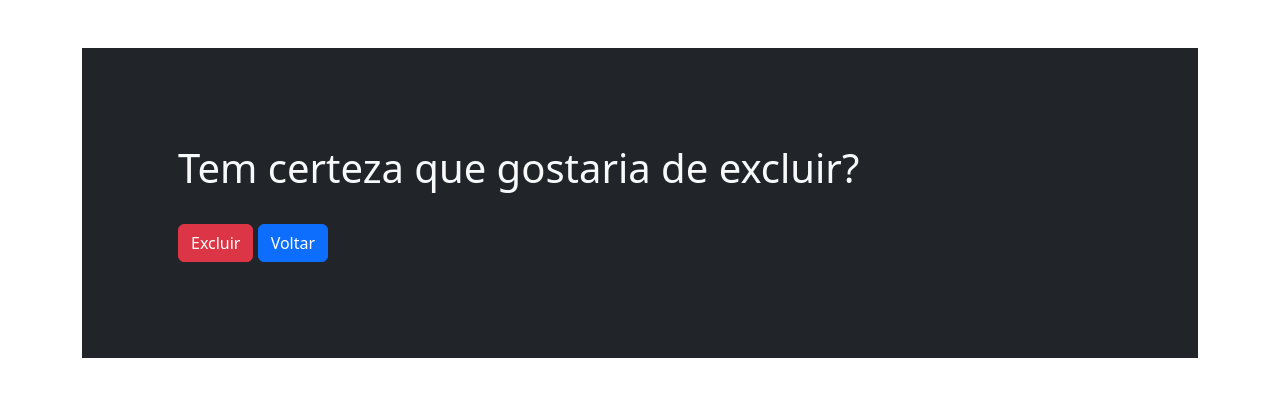
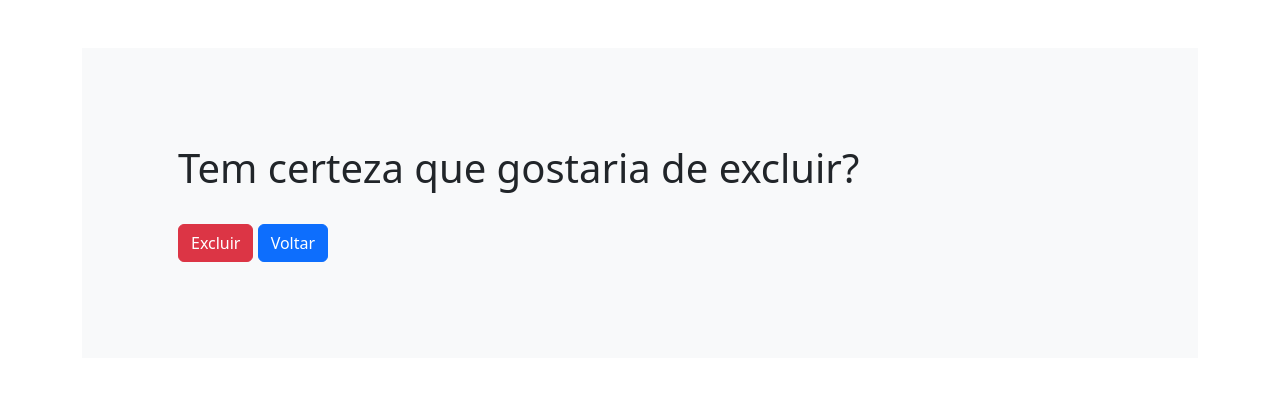
Before and after one commit to MatheusLucca/AG-Sistemas-crudVeiculos, a Django app: template controleDeVeiculos/templates/excluirControle.html in a window 1280 px wide. Shown: the part 56-453 px from the top of the page. Run offline with Django 4.2, Linux system fonts and the light colour scheme; the template is opened without the code that fills it, so the values that code supplies are empty; some libraries are stand-ins or nearby versions.

Commit message:
style delete page

```diff
--- a/controleDeVeiculos/templates/excluirControle.html
+++ b/controleDeVeiculos/templates/excluirControle.html
@@ -3,8 +3,8 @@
 {% block title %} Excluir controle{% endblock%}
 
 {% block content %}
-<div class="container-fluid bg-dark text-light p-5">
-    <div class="container bg-dark p-5">
+<div class="container-fluid bg-light text-dark p-5">
+    <div class="container bg-light p-5">
         <form method="post">
             {% csrf_token %}
             <h1>Tem certeza que gostaria de excluir?</h1><br>
```
